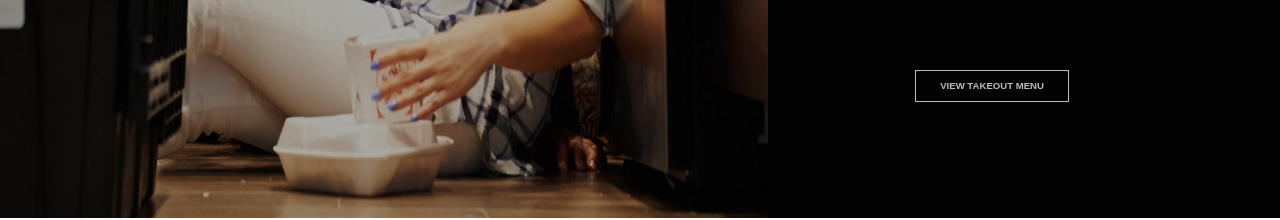
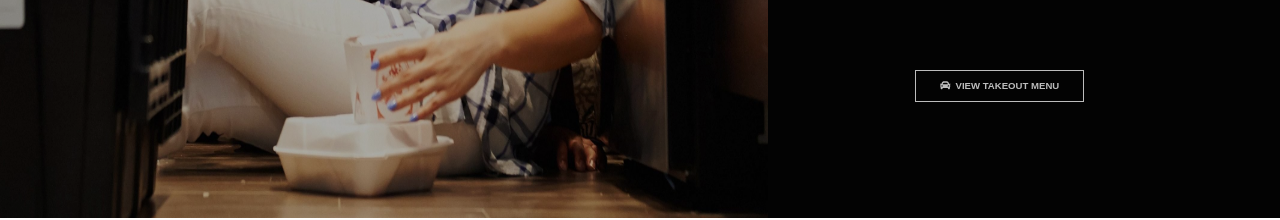
Before and after one commit to otuoio/proj-html-vuejs, a Vue app: page / in a window 1280 px wide. Shown: the part 7108-7328 px from the top of the page. Built offline with nearby package versions, Linux system fonts and the light colour scheme; a web font is replaced by a local one.

Commit message:
add car icon in button

```diff
--- a/src/App.vue
+++ b/src/App.vue
@@ -31,7 +31,7 @@ export default {
           description: 'Temporibus doloribus iure culpa iste illo dolorum mollitia atque deleniti pariatur soluta. Praesentium doloremque nostrum, dicta libero nobis assumenda voluptas.',
           button: 'Explore the menu',
           poster: 'slider52x.jpg',
-          icon: 'car'
+          icon: ''
         },
         {
           title: 'The best table in town',
@@ -39,7 +39,7 @@ export default {
           description: 'Temporibus doloribus iure culpa iste illo dolorum mollitia atque deleniti pariatur soluta. Praesentium doloremque nostrum, dicta libero nobis assumenda voluptas.',
           button: 'Explore the menu',
           poster: 'slider32x.jpg',
-          icon: 'car'
+          icon: ''
         },
         {
           title: 'Takeout now available',
--- a/src/assets/scss/partials/_info-box.scss
+++ b/src/assets/scss/partials/_info-box.scss
@@ -27,6 +27,10 @@
             margin-bottom: 5rem;
         }
         .card-btn {
+            .icon {
+                font-size: 1.1em;
+                margin-right: .2em;
+            }
             transition: all 1s;
         }
         .card-btn:hover {
--- a/src/components/InfoBox.vue
+++ b/src/components/InfoBox.vue
@@ -7,7 +7,10 @@
             <h5 class="card-subtitle">{{ obj.subtitle }}</h5>
             <h1 class="card-title">{{ obj.title }}</h1>
             <p class="card-description">{{ obj.description }}</p>
-            <button class="btn card-btn">{{ obj.button }}</button>
+            <button class="btn card-btn">
+                <font-awesome-icon v-if="obj.icon" :icon="obj.icon" class="icon" />
+                {{ obj.button }}
+            </button>
         </div>
     </div>
 </template>
--- a/src/main.js
+++ b/src/main.js
@@ -5,10 +5,11 @@ import App from "./App.vue";
 import { library } from '@fortawesome/fontawesome-svg-core';
 import { faShoppingCart } from '@fortawesome/free-solid-svg-icons';
 import { faShareAlt } from '@fortawesome/free-solid-svg-icons';
+import { faCar } from '@fortawesome/free-solid-svg-icons';
 import { faStar } from '@fortawesome/free-solid-svg-icons';
 import { FontAwesomeIcon } from '@fortawesome/vue-fontawesome';
 
-library.add(faShoppingCart, faShareAlt, faStar);
+library.add(faShoppingCart, faShareAlt, faStar, faCar);
 
 Vue.component('font-awesome-icon', FontAwesomeIcon);
 
```
Lines whose indentation alone changed are shown as unchanged.
